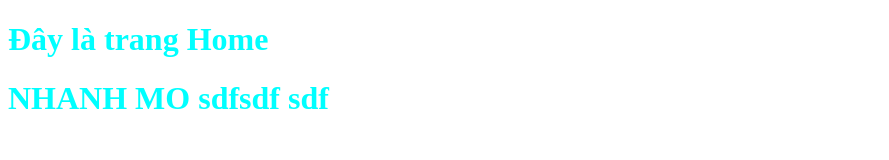
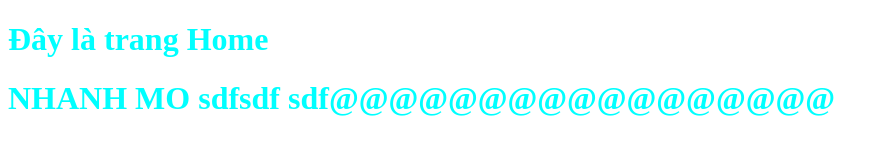
Before and after one commit to HuyGiaJerry/GROUP8_WEBSITE, a plain HTML site: page index.html in a window 1280 px wide. Shown: the whole page, without its empty margins (0-889 px from the left). Drawn offline with Linux system fonts and the light colour scheme.

Commit message:
Update index.html

```diff
--- a/index.html
+++ b/index.html
@@ -9,6 +9,6 @@
 </head>
 <body>
     <h1>Đây là trang Home</h1>
-    <h1>NHANH MO sdfsdf sdf</h1>
+    <h1>NHANH MO sdfsdf sdf@@@@@@@@@@@@@@@@@</h1>
 </body>
 </html>
```
